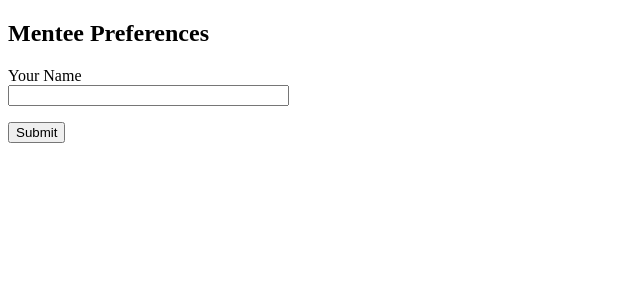
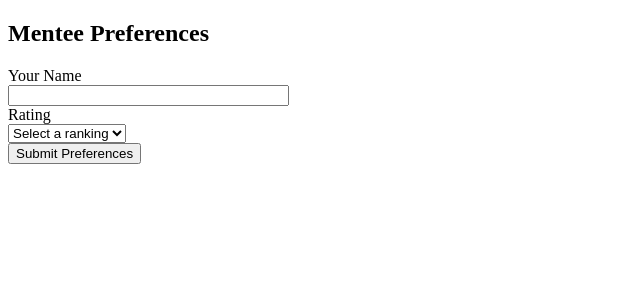
Before and after one commit to PaulKMueller/match_my_mentor, a Flask app: page /mentee_form in a window 1280 px wide. Shown: the top 300 px of the page, without its empty margins (0-640 px from the left). Run offline with Flask 3, Linux system fonts and the light colour scheme.

Commit message:
Working Mentor Ranking Submission

```diff
--- a/app.py
+++ b/app.py
@@ -1,9 +1,11 @@
 from flask import Flask, render_template, redirect, url_for, flash
-from forms import MentorForm, MenteeForm
+from forms import MentorForm, MenteeForm, MentorRatingForm
 from flask_sqlalchemy import SQLAlchemy
 import qrcode
 from flask import send_file
 from io import BytesIO
+from wtforms import StringField, IntegerField, TextAreaField, SubmitField, SelectField
+from wtforms.validators import DataRequired, NumberRange, Optional
 
 
 app = Flask(__name__)
@@ -56,16 +58,41 @@ def generate_qr():
     img_io.seek(0)
     return send_file(img_io, mimetype='image/jpeg')
 
+@app.route('/confirmation_page')
+def confirmation_page():
+    return "<p>Thank you for your entries!</p>"
+
+
 @app.route('/mentee_form', methods=['GET', 'POST'])
 def mentee_form():
     form = MenteeForm()
-    if form.validate_on_submit():
-        # Process form data here, such as saving the mentee's ratings
-        flash('Thank you for submitting your preferences!', 'success')
-        return redirect(url_for('mentee_form'))
-    return render_template('mentee_form.html', form=form)
+    mentors = Mentor.query.all()
 
+    if not form.is_submitted():
+        form.mentor_ratings.min_entries = len(mentors)
+        for mentor in mentors:
+            mentor_form = MentorRatingForm()
+            mentor_form.rating.label = f'Rating for {mentor.name}'
+            form.mentor_ratings.append_entry(mentor_form)
+    else:
+        # If the form has been submitted, we process the form
+        if form.validate_on_submit():
+            # Create a new Mentee instance
+            mentee = Mentee(name=form.name.data)
+            db.session.add(mentee)
+            db.session.commit()  # Commit to get the mentee ID
 
+            for mentor_form, mentor in zip(form.mentor_ratings.entries, mentors):
+                rating_value = mentor_form.rating.data
+                if rating_value:  # Assuming 0 means no rating given
+                    rating = Rating(mentee_id=mentee.id, mentor_id=mentor.id, rating=rating_value)
+                    db.session.add(rating)
+
+            db.session.commit()
+            flash('Preferences submitted successfully!', 'success')
+            return redirect(url_for('confirmation_page'))  # Redirect to a confirmation page or some other page
+
+    return render_template('mentee_form.html', form=form, mentors=mentors)
 
 
 class Mentor(db.Model):
--- a/forms.py
+++ b/forms.py
@@ -1,6 +1,6 @@
-from flask_wtf import FlaskForm
-from wtforms import StringField, IntegerField, TextAreaField, SubmitField
-from wtforms.validators import DataRequired, NumberRange
+from flask_wtf import FlaskForm, Form
+from wtforms import StringField, IntegerField, TextAreaField, SubmitField, SelectField, FormField, FieldList
+from wtforms.validators import DataRequired, NumberRange, Optional
 
 class MentorForm(FlaskForm):
     name = StringField('Name', validators=[DataRequired()])
@@ -8,7 +8,15 @@ class MentorForm(FlaskForm):
     timeslots = StringField('Timeslots (comma-separated, e.g., 9am-10am, 10am-11am)', validators=[DataRequired()])
     submit = SubmitField('Register Mentor')
 
+class MentorRatingForm(FlaskForm):
+    rating = SelectField(
+        'Rating',
+        choices=[('0', 'Select a ranking')] + [(str(i), str(i)) for i in range(1, 7)],
+        validators=[Optional()],
+        coerce=int
+    )
+
 class MenteeForm(FlaskForm):
     name = StringField('Your Name', validators=[DataRequired()])
-    # Add other fields as necessary, such as ratings for each mentor
-    submit = SubmitField('Submit')
+    mentor_ratings = FieldList(FormField(MentorRatingForm), min_entries=1)
+    submit = SubmitField('Submit Preferences')
--- a/templates/mentee_form.html
+++ b/templates/mentee_form.html
@@ -1,20 +1,29 @@
 <!DOCTYPE html>
 <html lang="en">
+
 <head>
     <meta charset="UTF-8">
-    <meta name="viewport" content="width=device-width, initial-scale=1.0">
-    <title>Mentee Form</title>
+    <meta viewport="width=device-width, initial-scale=1.0">
+    <title>Mentee Preferences</title>
 </head>
+
 <body>
     <h2>Mentee Preferences</h2>
-    <form action="" method="post">
+    <form method="POST">
         {{ form.hidden_tag() }}
-        <p>
+        <div>
             {{ form.name.label }}<br>
             {{ form.name(size=32) }}
-        </p>
-        <!-- Add other fields for ratings here -->
-        <p>{{ form.submit() }}</p>
+        </div>
+        {% for mentor_form in form.mentor_ratings %}
+            {{ mentor_form.hidden_tag() }}
+            <div>
+                {{ mentor_form.rating.label }}<br>
+                {{ mentor_form.rating() }}
+            </div>
+        {% endfor %}
+        <div>{{ form.submit() }}</div>
     </form>
 </body>
+
 </html>
```
